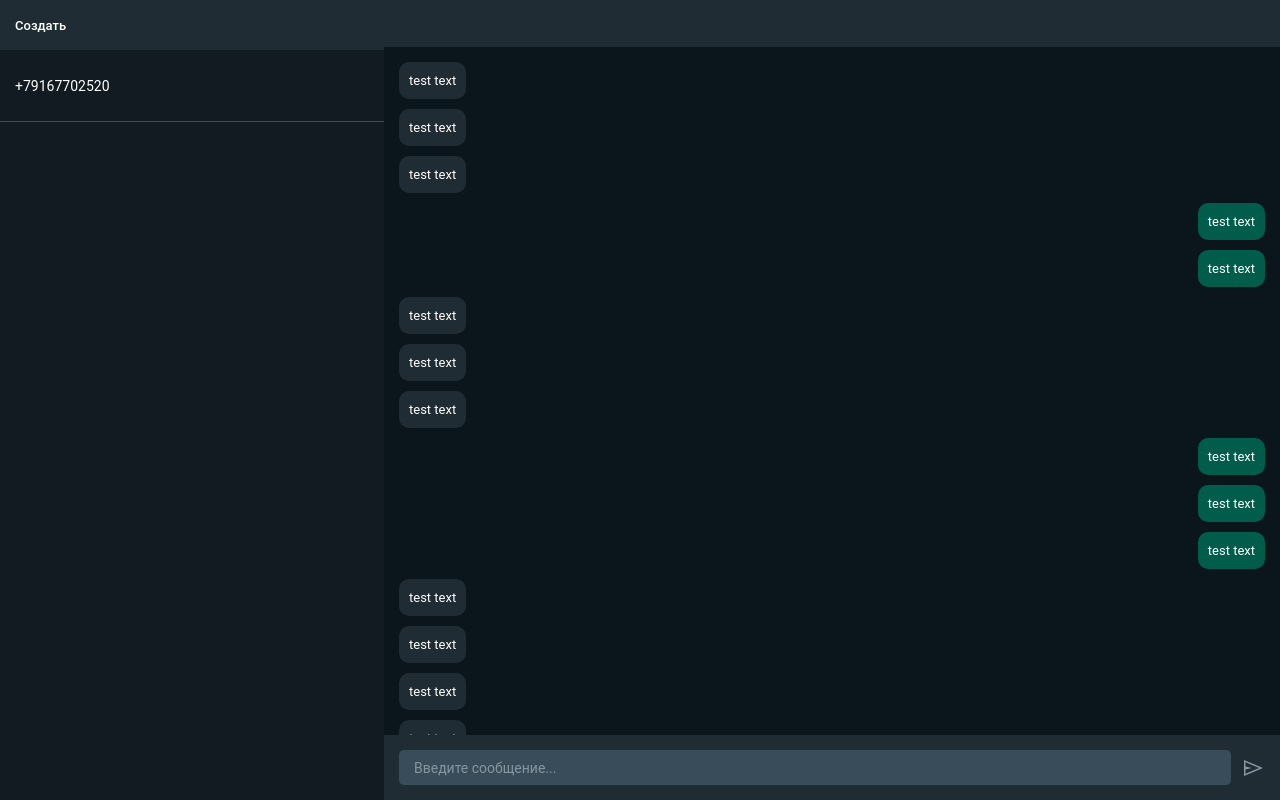
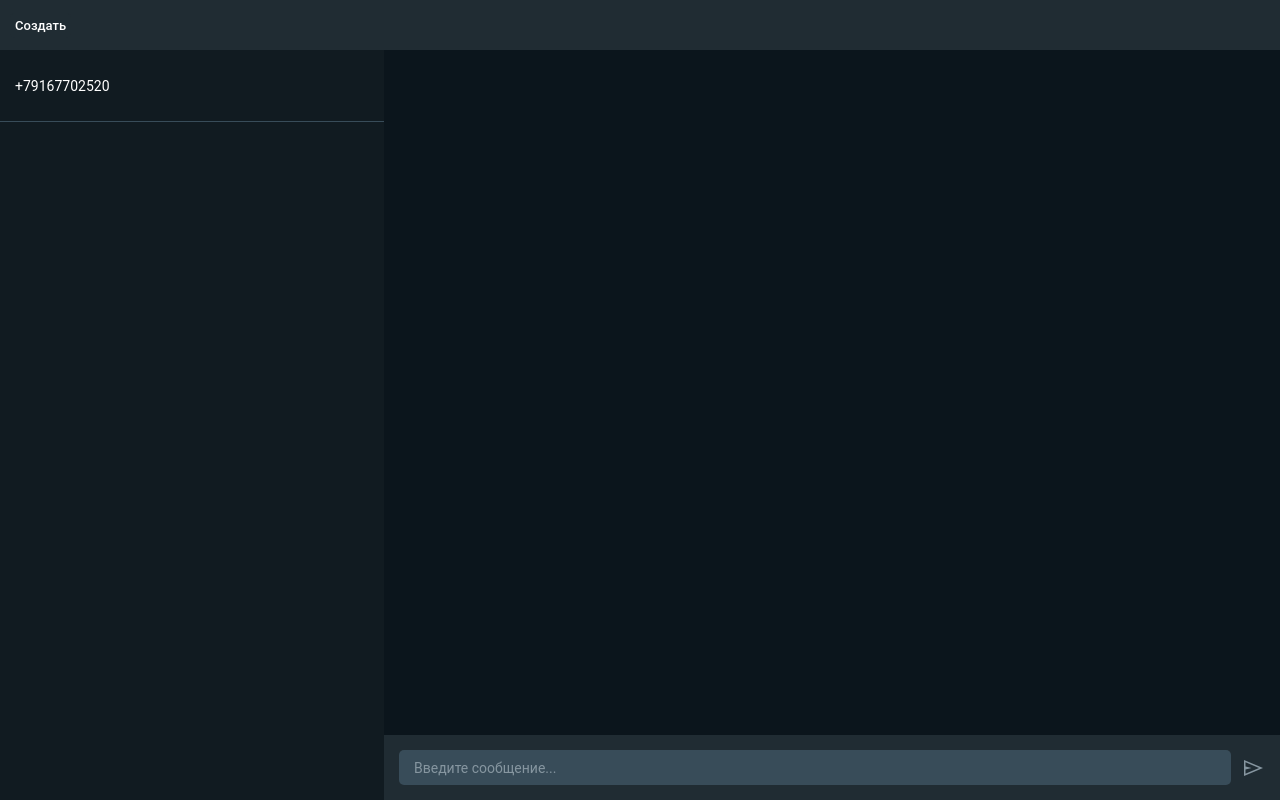
Before and after one commit to isuhanov/green-api-messanger, a React (Create React App) app: page / in a window 1280 px wide. Built offline with nearby package versions, Linux system fonts and the light colour scheme.

Commit message:
Отправка сообщений

```diff
--- a/package.json
+++ b/package.json
@@ -6,6 +6,7 @@
     "@testing-library/jest-dom": "^5.16.5",
     "@testing-library/react": "^13.4.0",
     "@testing-library/user-event": "^13.5.0",
+    "axios": "^1.4.0",
     "react": "^18.2.0",
     "react-dom": "^18.2.0",
     "react-scripts": "5.0.1",
--- a/src/components/ChatCard/ChatCard.css
+++ b/src/components/ChatCard/ChatCard.css
@@ -14,6 +14,7 @@
 
 .chat-card-main__inner {
     min-width: 100%;
+    min-height: 100%;
     display: flex;
     flex-direction: column;
     justify-content: flex-end;
--- a/src/components/ChatCard/ChatCard.js
+++ b/src/components/ChatCard/ChatCard.js
@@ -1,7 +1,38 @@
+import { useState } from 'react';
 import Message from '../Message/Message';
 import './ChatCard.css';
+import axios from 'axios';
 
 const ChatCard = () => {
+    const [inputMessage, setInputMessage] = useState(''); // стейст для поля ввода
+    const [messages, setMessages] = useState([]); // стейст для хранения сообщений
+
+    const idInstance = '1101820349';
+    const apiTokenInstance = 'da1aae0f134b4ddbaed0b4bd67b3cb313bf971bc51af43fbbc';
+
+    function sendMessage() { // ф-ия отправки сообщения
+        if (inputMessage.trim().length > 0) { // отправка, если сообщение не пустое
+            const body = {
+                chatId: "79859877839@c.us",
+                message: inputMessage
+            }
+
+            console.log(body);
+            axios.post(`https://api.green-api.com/waInstance${idInstance}/SendMessage/${apiTokenInstance}`, body).then(res => {
+                console.log(res);
+                setMessages(prevMessages => [ // добавление нового сообщения в массив
+                    ...prevMessages,
+                    {
+                        id: res.data.idMessage,
+                        type: 'outgoing',
+                        text: inputMessage,
+                    }
+                ])
+                setInputMessage('');
+            }).catch(err => console.log(err));
+        }
+    }
+
     return (
         <div className="chat-card-container">
             <header className="header">
@@ -11,28 +42,23 @@ const ChatCard = () => {
             </header>
             <div className="chat-card-main">
                 <div className="chat-card-main__inner">
-                    <Message typeMessage={"incoming"} />
-                    <Message typeMessage={"incoming"} />
-                    <Message typeMessage={"incoming"} />
-                    <Message typeMessage={"outgoing"} />
-                    <Message typeMessage={"outgoing"} />
-                    <Message typeMessage={"incoming"} />
-                    <Message typeMessage={"incoming"} />
-                    <Message typeMessage={"incoming"} />
-                    <Message typeMessage={"outgoing"} />
-                    <Message typeMessage={"outgoing"} />
-                    <Message typeMessage={"outgoing"} />
-                    <Message typeMessage={"incoming"} />
-                    <Message typeMessage={"incoming"} />
-                    <Message typeMessage={"incoming"} />
-                    <Message typeMessage={"incoming"} />
-                    <Message typeMessage={"outgoing"} />
+
+                    { messages.map(message => (
+                        <Message key={message.id}
+                                typeMessage={message.type}
+                                text={message.text}
+                        />
+                    )) }
+
+                    {/* <Message typeMessage={"incoming"} />
+                    <Message typeMessage={"outgoing"} /> */}
                 </div>
             </div>
             <footer className="chat-card-footer">
-                <input type="text" className="chat-input" placeholder="Введите сообщение..."/>
-                <button type="button" className="btn-send">
-                    <span class="material-symbols-outlined">send</span>
+                <input type="text" className="chat-input" placeholder="Введите сообщение..."
+                        value={inputMessage} onChange={(e) => setInputMessage(e.target.value)}/>
+                <button onClick={sendMessage} type="button" className="btn-send">
+                    <span className="material-symbols-outlined">send</span>
                 </button>
             </footer>
         </div>
--- a/src/components/Message/Message.js
+++ b/src/components/Message/Message.js
@@ -1,10 +1,10 @@
 import './Message.css';
 
-const Message = ({ typeMessage }) => {
+const Message = ({ typeMessage, text }) => {
     return (
         <div className={`message ${typeMessage}`}>
             <p className="message-text">
-                test text
+                {text}
             </p>
         </div>
     );
```
Also changed, not shown: 1 other file (tests, documents, lock files or other folders).
